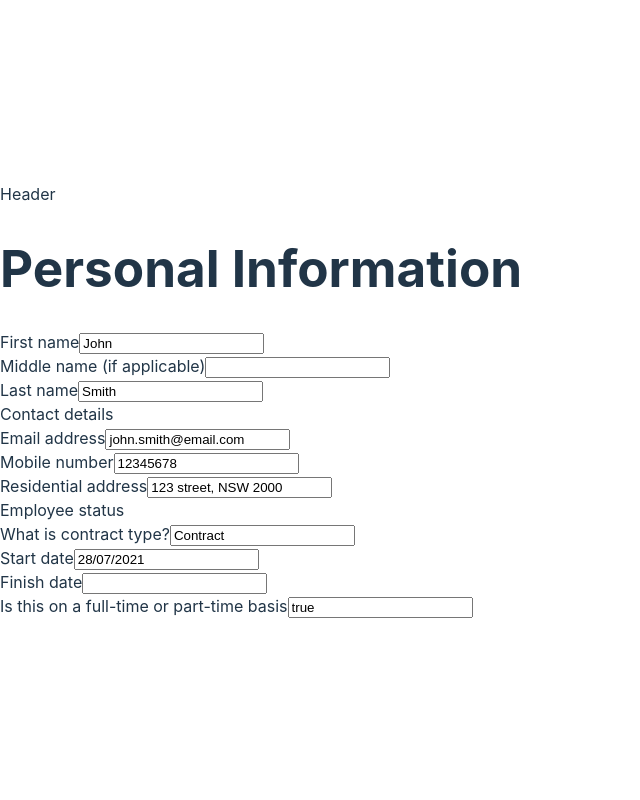
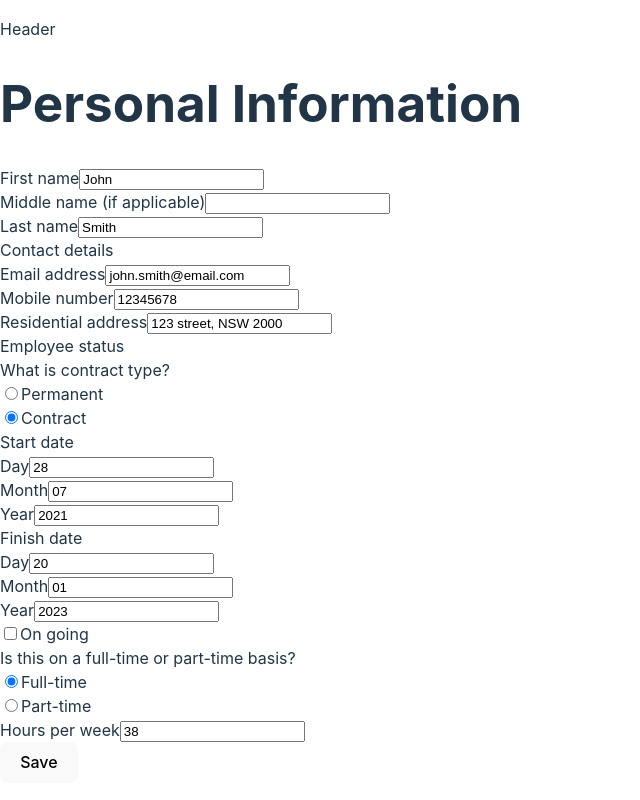
Before and after one commit to gulama2008/employee-creator, a React (Vite) app: page /employees/1 in a window 1280 px wide. Shown: the whole page, without its empty margins (0-640 px from the left). Built offline with nearby package versions, Linux system fonts and the light colour scheme.

Commit message:
edits personal details form

```diff
--- a/src/App.tsx
+++ b/src/App.tsx
@@ -1,13 +1,13 @@
-import { BrowserRouter,Routes,Route } from "react-router-dom"
-import Header from "./components/Header/Header"
-import EmployeesPage from "./pages/EmployeesPage/EmployeesPage"
+import { BrowserRouter, Routes, Route } from "react-router-dom";
+import Header from "./components/Header/Header";
+import EmployeesPage from "./pages/EmployeesPage/EmployeesPage";
 import EmployeePage from "./pages/EmployeePage/EmployeePage";
 import NewEmployeePage from "./pages/NewEmployeePage/NewEmployeePage";
 import { Employee } from "./services/employees-service";
 import { useEffect, useState } from "react";
 
 export interface EmployeeInfo {
-  id:number,
+  id: number;
   firstName: string;
   middleName: string;
   lastName: string;
@@ -15,13 +15,22 @@ export interface EmployeeInfo {
   phone: string;
   address: string;
   type: string;
-  startDate: string;
-  finishDate: string;
-  isFulltime: boolean;
+  startDate: {
+    day: string;
+    month: string;
+    year: string;
+  };
+  finishDate: {
+    day: string;
+    month: string;
+    year: string;
+  };
+  onGoing: string;
+  basis: string;
+  hoursPerWeek: string;
 }
 
 function App() {
-
   const [employees, setEmployees] = useState<EmployeeInfo[]>([]);
 
   useEffect(() => {
@@ -29,19 +38,22 @@ function App() {
     console.log(data);
 
     setEmployees(data);
-  }, [])
+  }, []);
   console.log(employees);
 
   return (
     <BrowserRouter>
       <Header />
       <Routes>
-        <Route path="/employees" element={<EmployeesPage employees={ employees} />}  />
-        <Route path="/employees/:id" element={ <EmployeePage/>} />
-        <Route path="/employees/new" element={ <NewEmployeePage/>} />
+        <Route
+          path="/employees"
+          element={<EmployeesPage employees={employees} />}
+        />
+        <Route path="/employees/:id" element={<EmployeePage />} />
+        <Route path="/employees/new" element={<NewEmployeePage />} />
       </Routes>
     </BrowserRouter>
   );
 }
 
-export default App
+export default App;
--- a/src/data/employees.json
+++ b/src/data/employees.json
@@ -1,54 +1,94 @@
 [
   {
-    "id":1,
+    "id": 1,
     "firstName": "John",
     "lastName": "Smith",
-    "type": "Contract",
+    "type": "contract",
     "email": "john.smith@email.com",
     "middleName": "",
     "phone": "12345678",
     "address": "123 street, NSW 2000",
-    "startDate": "28/07/2021",
-    "finishDate": "",
-    "isFulltime": true
+    "startDate": {
+      "day": "28",
+      "month": "07",
+      "year": "2021"
+    },
+    "finishDate": {
+      "day": "20",
+      "month": "01",
+      "year": "2023"
+    },
+    "onGoing": "",
+    "basis": "fulltime",
+    "hoursPerWeek": "38"
   },
   {
     "id": 2,
     "firstName": "Tessa",
     "lastName": "Antonia",
-    "type": "Permanent",
+    "type": "permanent",
     "email": "tessa.antonia@email.com",
     "middleName": "Mary",
     "phone": "13894749",
     "address": "314 street, NSW 2000",
-    "startDate": "01/02/2009",
-    "finishDate": "",
-    "isFulltime": true
+    "startDate": {
+      "day": "01",
+      "month": "02",
+      "year": "2009"
+    },
+    "finishDate": {
+      "day": "",
+      "month": "",
+      "year": ""
+    },
+    "onGoing": "true",
+    "basis": "fulltime",
+    "hoursPerWeek": "38"
   },
   {
     "id": 3,
     "firstName": "Colene",
     "lastName": "Piers",
-    "type": "Permanent",
+    "type": "permanent",
     "email": "colene.piers@email.com",
     "middleName": "",
     "phone": "8419880",
     "address": "52 street, NSW 2000",
-    "startDate": "11/12/2019",
-    "finishDate": "",
-    "isFulltime": false
+    "startDate": {
+      "day": "23",
+      "month": "08",
+      "year": "2020"
+    },
+    "finishDate": {
+      "day": "",
+      "month": "",
+      "year": ""
+    },
+    "onGoing": "true",
+    "basis": "parttime",
+    "hoursPerWeek": "20"
   },
   {
     "id": 4,
     "firstName": "Bob",
     "lastName": "Kaison",
-    "type": "Contract",
+    "type": "contract",
     "email": "bob.kaison@email.com",
     "middleName": "Michael",
     "phone": "8098412124",
     "address": "42 street, NSW 2000",
-    "startDate": "31/03/2015",
-    "finishDate": "",
-    "isFulltime": true
+    "startDate": {
+      "day": "01",
+      "month": "10",
+      "year": "2012"
+    },
+    "finishDate": {
+      "day": "",
+      "month": "",
+      "year": ""
+    },
+    "onGoing": "true",
+    "basis": "parttime",
+    "hoursPerWeek": "24"
   }
 ]
--- a/src/pages/EmployeePage/EmployeePage.tsx
+++ b/src/pages/EmployeePage/EmployeePage.tsx
@@ -11,17 +11,27 @@ export interface FormData {
   phone: string;
   address: string;
   type: string;
-  startDate: string;
-  finishDate: string;
-  isFulltime: boolean;
+  startDate: {
+    day: string;
+    month: string;
+    year: string;
+  };
+  finishDate: {
+    day: string;
+    month: string;
+    year: string;
+  };
+  onGoing: string;
+  basis: string;
+  hoursPerWeek: string;
 }
 const EmployeePage = () => {
   const { id } = useParams();
-  const [employee, setEmployee] = useState<FormData>();
+  const [employee, setEmployee] = useState<EmployeeInfo>();
   useEffect(() => {
     if (id) {
       const employee = Employee.getEmployeeById(parseInt(id));
-      delete (employee as { id?: number }).id;
+      // delete (employee as { id?: number }).id;
       setEmployee(employee);
     }
   }, []);
@@ -38,10 +48,20 @@ const EmployeePage = () => {
       email: "",
       phone: "",
       address: "",
-      type: "",
-      startDate: "",
-      finishDate: "",
-      isFulltime: true,
+      type: "permanent",
+      startDate: {
+        day: "",
+        month: "",
+        year: "",
+      },
+      finishDate: {
+        day: "",
+        month: "",
+        year: "",
+      },
+      onGoing: "false",
+      basis: "fulltime",
+      hoursPerWeek: "",
     },
     mode: "all",
   });
@@ -51,8 +71,13 @@ const EmployeePage = () => {
       reset(employee);
     }
   }, [employee]);
+
+  const formSubmit = (data: FormData) => {
+    console.log(data);
+  };
+
   return (
-    <form>
+    <form onSubmit={handleSubmit(formSubmit)}>
       <div>
         <h1>Personal Information</h1>
       </div>
@@ -89,26 +114,109 @@ const EmployeePage = () => {
       </div>
       <div>Employee status</div>
       <div>
-        <label htmlFor="type">What is contract type?</label>
-        <input type="text" id="type" {...register("type")} />
-        {errors.type && <p>{errors.type.message}</p>}
+        <div>What is contract type?</div>
+        <div>
+          <input
+            type="radio"
+            id="permanent"
+            {...register("type")}
+            value="permanent"
+          />
+          <label htmlFor="type">Permanent</label>
+          {errors.type && <p>{errors.type.message}</p>}
+        </div>
+        <div>
+          <input
+            type="radio"
+            id="contract"
+            {...register("type")}
+            value="contract"
+          />
+          <label htmlFor="type">Contract</label>
+          {errors.type && <p>{errors.type.message}</p>}
+        </div>
+      </div>
+
+      <div>
+        <div>Start date</div>
+        <div>
+          <label htmlFor="startDay">Day</label>
+          <input type="text" id="startDay" {...register("startDate.day")} />
+          {errors.startDate?.day && <p>{errors.startDate.day.message}</p>}
+        </div>
+        <div>
+          <label htmlFor="startMonth">Month</label>
+          <input type="text" id="startMonth" {...register("startDate.month")} />
+          {errors.startDate?.month && <p>{errors.startDate.month.message}</p>}
+        </div>
+        <div>
+          <label htmlFor="startYear">Year</label>
+          <input type="text" id="startYear" {...register("startDate.year")} />
+          {errors.startDate?.year && <p>{errors.startDate.year.message}</p>}
+        </div>
       </div>
       <div>
-        <label htmlFor="startDate">Start date</label>
-        <input type="text" id="startDate" {...register("startDate")} />
-        {errors.startDate && <p>{errors.startDate.message}</p>}
+        <div>Finish date</div>
+        <div>
+          <label htmlFor="finishDay">Day</label>
+          <input type="text" id="finishDay" {...register("finishDate.day")} />
+          {errors.finishDate?.day && <p>{errors.finishDate.day.message}</p>}
+        </div>
+        <div>
+          <label htmlFor="finishMonth">Month</label>
+          <input
+            type="text"
+            id="finishMonth"
+            {...register("finishDate.month")}
+          />
+          {errors.finishDate?.month && <p>{errors.finishDate.month.message}</p>}
+        </div>
+        <div>
+          <label htmlFor="finishYear">Year</label>
+          <input type="text" id="finishYear" {...register("finishDate.year")} />
+          {errors.finishDate?.year && <p>{errors.finishDate.year.message}</p>}
+        </div>
       </div>
       <div>
-        <label htmlFor="finishDate">Finish date</label>
-        <input type="text" id="finishDate" {...register("finishDate")} />
+        <input
+          type="checkbox"
+          id="onGoing"
+          {...register("onGoing")}
+          value="true"
+        />
+        <label htmlFor="onGoing">On going</label>
         {errors.finishDate && <p>{errors.finishDate.message}</p>}
       </div>
       <div>
-        <label htmlFor="isFulltime">
-          Is this on a full-time or part-time basis
-        </label>
-        <input type="text" id="isFulltime" {...register("isFulltime")} />
-        {errors.isFulltime && <p>{errors.isFulltime.message}</p>}
+        <div>Is this on a full-time or part-time basis?</div>
+        <div>
+          <input
+            type="radio"
+            id="fulltime"
+            {...register("basis")}
+            value="fulltime"
+          />
+          <label htmlFor="type">Full-time</label>
+          {errors.type && <p>{errors.type.message}</p>}
+        </div>
+        <div>
+          <input
+            type="radio"
+            id="parttime"
+            {...register("basis")}
+            value="parttime"
+          />
+          <label htmlFor="type">Part-time</label>
+          {errors.type && <p>{errors.type.message}</p>}
+        </div>
+      </div>
+      <div>
+        <label htmlFor="hoursPerWeek">Hours per week</label>
+        <input type="text" id="hoursPerWeek" {...register("hoursPerWeek")} />
+        {errors.hoursPerWeek && <p>{errors.hoursPerWeek.message}</p>}
+      </div>
+      <div>
+        <button>Save</button>
       </div>
     </form>
   );
--- a/src/services/employees-service.tsx
+++ b/src/services/employees-service.tsx
@@ -1,16 +1,4 @@
 import employees from "../data/employees.json";
-// export interface EmployeeInfo {
-//     firstName: string,
-//     middleName:string,
-//     lastName: string,
-//     email: string,
-//     phone: string,
-//     address: string,
-//     type: string,
-//     startDate: string,
-//     finishDate: string,
-//     isFulltime: boolean
-// }
 
 export class Employee {
   public static get() {
@@ -18,7 +6,7 @@ export class Employee {
   }
 
   public static getEmployeeById(id: number) {
-      const employee = employees.find((employee) => (employee.id = id));
+    const employee = employees.find((employee) => employee.id === id);
     return employee;
   }
 }
```
